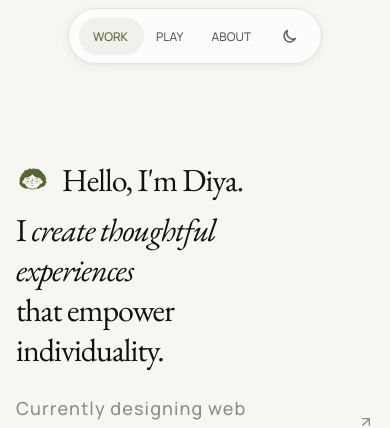
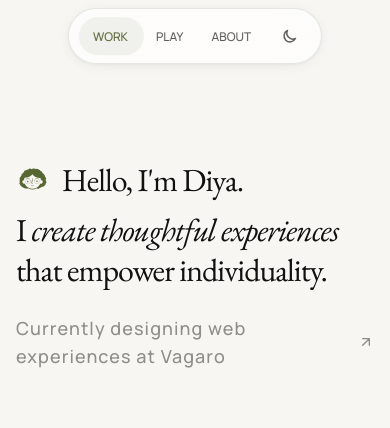
Before and after one commit to db2002/portfolio, a Next.js app: page /work in a window 390 px wide. Shown: the top 428 px of the page. Built offline with nearby package versions, Linux system fonts and the light colour scheme.

Commit message:
fix: allow hero headline full width on mobile

```diff
--- a/app/work/work.module.css
+++ b/app/work/work.module.css
@@ -105,6 +105,10 @@
     padding: var(--space-16) var(--space-4) 0;
   }
 
+  .heroSub {
+    max-width: 100%;
+  }
+
   .headline {
     font-size: var(--text-3xl);
   }
```
